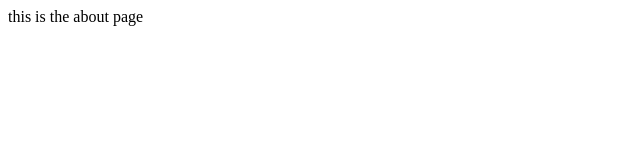
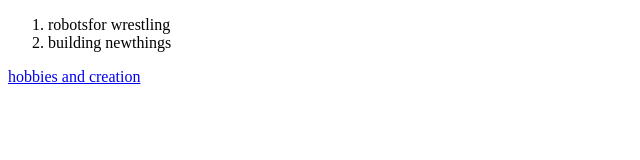
Before and after one commit to akinnkunmii/supersimple-website, a plain HTML site: page index.html in a window 1280 px wide. Shown: the whole page, without its empty margins (0-640 px from the left). Drawn offline with Linux system fonts and the light colour scheme.

Commit message:
Add files via upload

```diff
--- a/index.html
+++ b/index.html
@@ -6,7 +6,12 @@
     <title>itz emmythe eradicator 001</title>
 </head>
 <body>
-this is the about page
+
+    <ol>
+        <li>robotsfor wrestling</li>
+        <li>building newthings </li>
+    </ol>
+    <a href="http://hobbies and creation">hobbies and creation</a>
 
 </body>
 </html>
```
